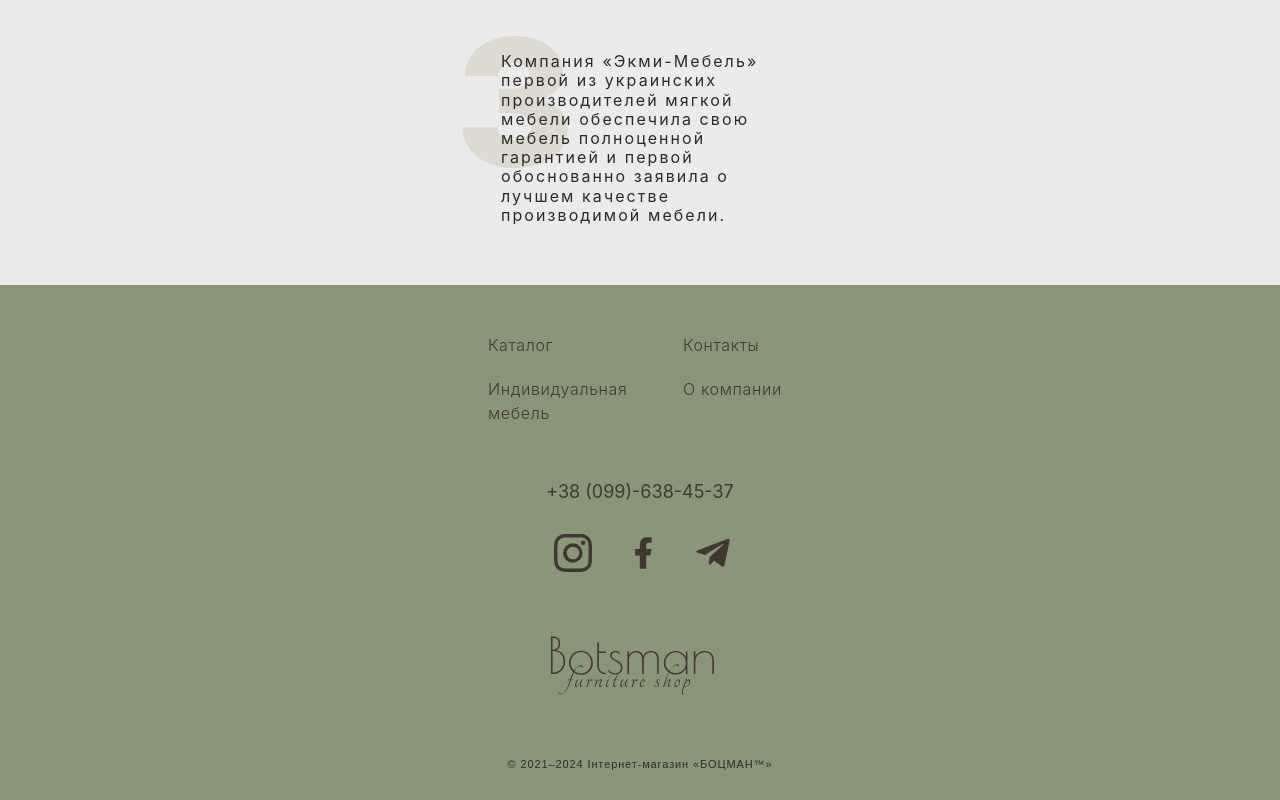
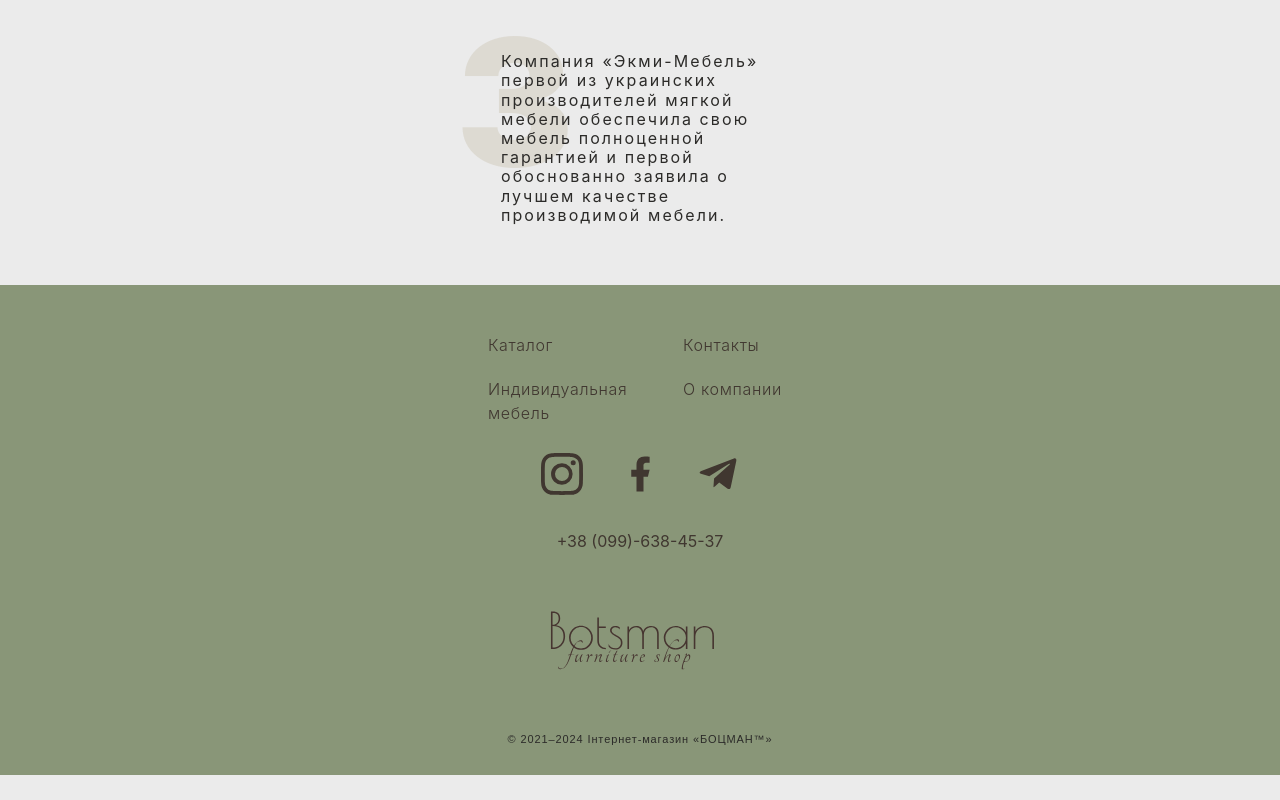
Before and after one commit to Tanya8135/botsman-test, a React (Create React App) app: page / in a window 1280 px wide. Shown: the part 3722-4522 px from the top of the page. After the commit the page ends 4497 px from the top, so only its background shows below. Built offline with nearby package versions, Linux system fonts and the light colour scheme.

Commit message:
broken down into components Footer: PolicyInfo, SocialMenu, FooterContent

```diff
--- a/src/components/BurgerMenu/BurgerMenu.jsx
+++ b/src/components/BurgerMenu/BurgerMenu.jsx
@@ -4,7 +4,7 @@ import React from "react";
 import css from "./BurgerMenu.module.css";
 import BtnClose from "./BtnClose/BtnClose";
 import BurgerMenuBox from "./BurgerMenuBox/BurgerMenuBox";
-import BurgerMenuSocial from "./BurgerMenuSocial/BurgerMenuSocial";
+import BurgerMenuSocial from "../SocialMenu/SocialMenu";
 
 function BurgerMenu({ isMenuOpen, toggleMenu }) {
   return (
--- a/src/components/Footer/Footer.jsx
+++ b/src/components/Footer/Footer.jsx
@@ -1,64 +1,20 @@
 import React from "react";
-import { BsInstagram } from "react-icons/bs";
-import { RiFacebookFill } from "react-icons/ri";
-import { FaTelegramPlane } from "react-icons/fa";
 
 import css from "./Footer.module.css";
 import logoMaxFooter from "../../img/logoBotsmanMax.svg";
+import SocialMenu from "components/SocialMenu/SocialMenu";
+import FooterListContent from "./FooterListContent/FooterListContent";
+import PolicyInfo from "components/PolicyInfo/PolicyInfo";
 
 function Footer() {
   return (
     <footer className={css.footer} id="contact">
       <div className={css.footerContainer}>
         <div className={css.footerGrid}>
-          <ul className={css.footerList}>
-            <li className={css.footerItem}>
-              <a href="#catalog" className={css.footerLink}>
-                Каталог
-              </a>
-            </li>
-            <li className={css.footerItem}>
-              <a href="#contact" className={css.footerLink}>
-                Контакты
-              </a>
-            </li>
-            <li className={css.footerItem}>
-              <a href="#individ-furniture" className={css.footerLink}>
-                Индивидуальная мебель
-              </a>
-            </li>
-            <li className={css.footerItem}>
-              <a href="#info" className={css.footerLink}>
-                О компании
-              </a>
-            </li>
-          </ul>
+          <FooterListContent />
         </div>
 
-        <div className={css.footerSocialContainer}>
-          <div className={css.footerTel}>
-            <a href="tel:+380996384537" className={css.footerTel__tel}>
-              +38 (099)-638-45-37
-            </a>
-          </div>
-          <ul className={css.fsList}>
-            <li className={css.fsItem}>
-              <a href="/" className={css.fsLink}>
-                <BsInstagram className={css.socialIconF} />
-              </a>
-            </li>
-            <li className={css.fsItem}>
-              <a href="/" className={css.fsLink}>
-                <RiFacebookFill className={css.socialIconF} />
-              </a>
-            </li>
-            <li className={css.fsItem}>
-              <a href="/" className={css.fsLink}>
-                <FaTelegramPlane className={css.socialIconF} />
-              </a>
-            </li>
-          </ul>
-        </div>
+        <SocialMenu />
 
         <div className={css.logoFooter}>
           <a href="./index.html">
@@ -66,12 +22,7 @@ function Footer() {
           </a>
         </div>
 
-        <div className={css.policyInfoBox}>
-          <p className={css.policyInfo}>
-            &#169; 2021–2024 Інтернет-магазин «
-            <span className={css.policyInfo__transform}>БОЦМАН</span>&#8482;»
-          </p>
-        </div>
+        <PolicyInfo />
       </div>
     </footer>
   );
--- a/src/components/Footer/Footer.module.css
+++ b/src/components/Footer/Footer.module.css
@@ -11,31 +11,6 @@
 .footerGrid {
   margin: 0 auto;
   max-width: 304px;
-}
-
-.footerList {
-  display: grid;
-  grid-template-columns: repeat(2, 1fr);
-  grid-column-gap: 80px;
-  grid-row-gap: 20px;
-  margin-bottom: 28px;
-}
-
-.footerItem {
-  min-width: 115px;
-}
-
-.footerLink {
-  font-style: 20px;
-  line-height: 1.5;
-  letter-spacing: 0.04em;
-  font-weight: 300;
-  transition: color 600ms cubic-bezier(0.4, 0, 0.2, 1);
-
-  &:hover,
-  &:active {
-    color: #f6973f;
-  }
 }
 
 .footerSocialContainer {
@@ -87,20 +62,3 @@
   justify-content: center;
   padding-top: 52px;
 }
-
-.policyInfoBox {
-  display: flex;
-  justify-content: center;
-  padding-top: 52px;
-}
-
-.policyInfo {
-  font-size: 11px;
-  line-height: 1.5;
-  letter-spacing: 0.08em;
-  font-weight: 500;
-  font-family: "Raleway", sans-serif;
-}
-.policyInfo__transform {
-  text-transform: uppercase;
-}
--- /dev/null
+++ b/src/components/Footer/FooterListContent/FooterListContent.jsx
@@ -0,0 +1,34 @@
+import React from "react";
+
+import css from "./FooterListContent.module.css";
+
+function FooterListContent() {
+  return (
+    <div>
+      <ul className={css.footerList}>
+        <li className={css.footerItem}>
+          <a href="#catalog" className={css.footerLink}>
+            Каталог
+          </a>
+        </li>
+        <li className={css.footerItem}>
+          <a href="#contact" className={css.footerLink}>
+            Контакты
+          </a>
+        </li>
+        <li className={css.footerItem}>
+          <a href="#individ-furniture" className={css.footerLink}>
+            Индивидуальная мебель
+          </a>
+        </li>
+        <li className={css.footerItem}>
+          <a href="#info" className={css.footerLink}>
+            О компании
+          </a>
+        </li>
+      </ul>
+    </div>
+  );
+}
+
+export default FooterListContent;
--- /dev/null
+++ b/src/components/Footer/FooterListContent/FooterListContent.module.css
@@ -0,0 +1,24 @@
+.footerList {
+  display: grid;
+  grid-template-columns: repeat(2, 1fr);
+  grid-column-gap: 80px;
+  grid-row-gap: 20px;
+  margin-bottom: 28px;
+}
+
+.footerItem {
+  min-width: 115px;
+}
+
+.footerLink {
+  font-style: 20px;
+  line-height: 1.5;
+  letter-spacing: 0.04em;
+  font-weight: 300;
+  transition: color 600ms cubic-bezier(0.4, 0, 0.2, 1);
+
+  &:hover,
+  &:active {
+    color: #f6973f;
+  }
+}
--- /dev/null
+++ b/src/components/PolicyInfo/PolicyInfo.jsx
@@ -0,0 +1,16 @@
+import css from "./PolicyInfo.module.css";
+
+function PolicyInfo() {
+  return (
+    <div>
+      <div className={css.policyInfoBox}>
+        <p className={css.policyInfo}>
+          &#169; 2021–2024 Інтернет-магазин «
+          <span className={css.policyInfo__transform}>БОЦМАН</span>&#8482;»
+        </p>
+      </div>
+    </div>
+  );
+}
+
+export default PolicyInfo;
--- /dev/null
+++ b/src/components/PolicyInfo/PolicyInfo.module.css
@@ -0,0 +1,16 @@
+.policyInfoBox {
+  display: flex;
+  justify-content: center;
+  padding-top: 52px;
+}
+
+.policyInfo {
+  font-size: 11px;
+  line-height: 1.5;
+  letter-spacing: 0.08em;
+  font-weight: 500;
+  font-family: "Raleway", sans-serif;
+}
+.policyInfo__transform {
+  text-transform: uppercase;
+}
--- a/src/components/BurgerMenu/BurgerMenuSocial/BurgerMenuSocial.jsx
+++ b/src/components/SocialMenu/SocialMenu.jsx
@@ -3,7 +3,7 @@ import { BsInstagram } from "react-icons/bs";
 import { RiFacebookFill } from "react-icons/ri";
 import { FaTelegramPlane } from "react-icons/fa";
 
-import css from "./BurgerMenuSocial.module.css";
+import css from "./SocialMenu.module.css";
 
 function BurgerMenuSocial() {
   return (
--- a/src/components/BurgerMenu/BurgerMenuSocial/BurgerMenuSocial.module.css
+++ b/src/components/SocialMenu/SocialMenu.module.css
@@ -1,5 +1,6 @@
 .bmS__list {
   display: flex;
+  justify-content: center;
   padding-bottom: 32px;
 }
 .bmS__item {
@@ -10,7 +11,7 @@
   }
 }
 .bmS__link {
-  color: #5b5b5b;
+  color: #403730;
   transition: fill 300ms cubic-bezier(0.4, 0, 0.2, 1),
     color 300ms cubic-bezier(0.4, 0, 0.2, 1);
 
@@ -22,7 +23,7 @@
 .bmS__tel {
   display: flex;
   justify-content: center;
-  padding-top: 32px;
+  /* padding-top: 32px; */
 }
 
 .socialIconBM {
```
